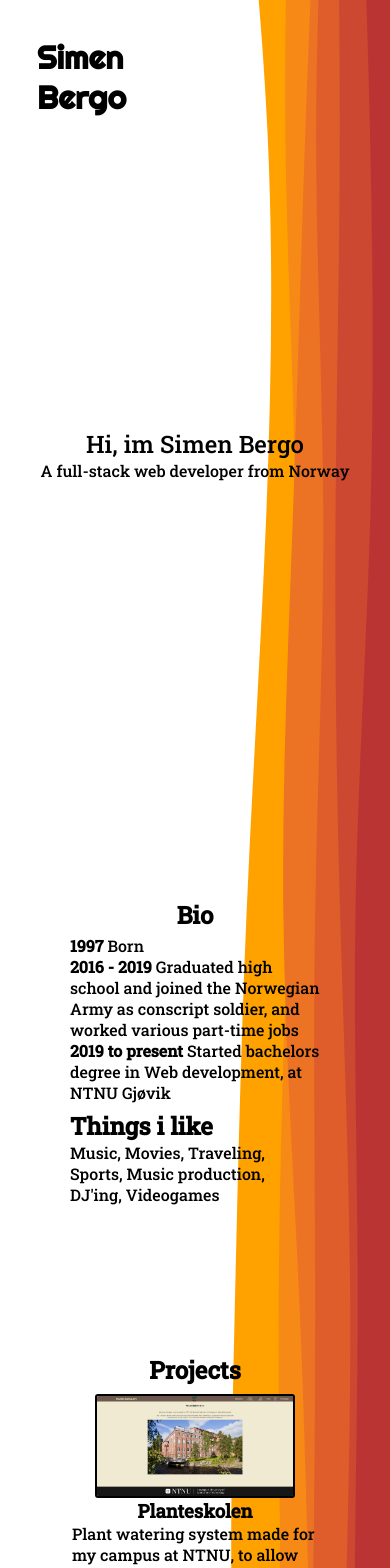
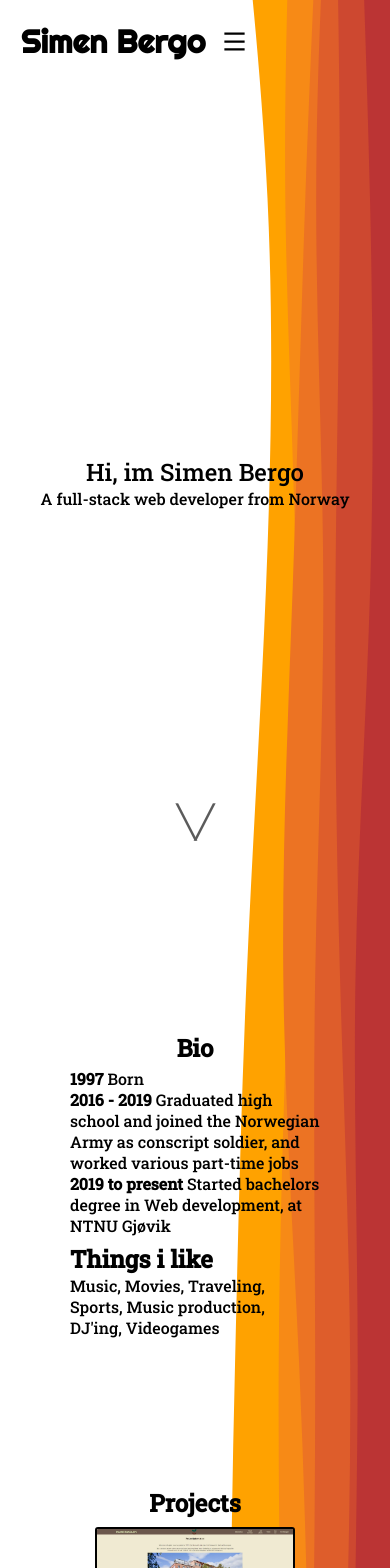
Before and after one commit to SimenBergo/Portfolio, a React (Create React App) app: page / in a window 390 px wide. Shown: the top 1568 px of the page. Built offline with nearby package versions, Linux system fonts and the light colour scheme.

Commit message:
responsive fixes

```diff
--- a/src/App.css
+++ b/src/App.css
@@ -26,8 +26,16 @@ a {
 }
 
 .gradient__bg {
-  width: 50%;
+  width: 75%;
+  z-index: 1;
   margin: 5px;
+  display: flex;
+  flex-flow: row nowrap;
+  align-items: center;
+  position: -webkit-sticky;
+	position: sticky;
+	top: 0;
+  scroll-behavior: smooth;
 }
 
 
--- a/src/App.js
+++ b/src/App.js
@@ -11,6 +11,7 @@ const App = () => {
           <Navbar />
         </div>
         <Intro />
+        <div id="scroll-indicator"></div>
         <Bio />
         <Projects />
         <Footer />
--- a/src/components/Footer/footer.jsx
+++ b/src/components/Footer/footer.jsx
@@ -1,15 +1,14 @@
 import React from 'react';
 import './footer.css';
 import { SocialIcon } from 'react-social-icons';
-import AOS from 'aos';
-import 'aos/dist/aos.css';
+
 
 const Footer = () => {
 
-  AOS.init();
+
 
   return (
-  <footer data-aos="fade-up" data-aos-duration="1000">
+  <footer>
       <p>My links: </p>
       <a href="https://github.com/SimenBergo"><SocialIcon url="https://github.com/SimenBergo" fgColor="#2CC4FE" bgColor="#000000"/></a>
       <a href="https://www.linkedin.com/in/simen-toker%C3%B8d-bergo-301491227/"><SocialIcon url="https://www.linkedin.com/in/simen-toker%C3%B8d-bergo-301491227/" fgColor="#2CC4FE" bgColor="#000000"/></a>
--- a/src/components/Intro/intro.css
+++ b/src/components/Intro/intro.css
@@ -2,18 +2,55 @@
     display: flex;
     flex-flow: column nowrap;
     justify-content: center;
+
     align-items: center;
     font-family: 'Roboto Slab', serif;
-    height: 1000px;
+    height: 750px;
 }
 
 #intro h2 {
     font-weight: normal;
 }
 
-@media screen and (max-width: 550px) {
+@media screen and (max-width: 830px) {
     #intro {
-        height: 600px;
+        height: 700px;
     }
 
 }
+
+@media screen and (max-width: 550px) {
+    #intro {
+        height: 800px;
+    }
+
+}
+
+#scroll-indicator {
+    height: 5px;
+    position: relative;
+    width: 100%;
+  }
+
+#scroll-indicator::before {
+    animation: bounce 1s ease infinite;
+    bottom: 2rem;
+    color: #333;
+    content: '╲╱';
+    font-size: 2rem;
+    height: 4rem;
+    left: 50%;
+    letter-spacing: -1px;
+    line-height: 4rem;
+    margin-left: -3rem;
+    opacity: 0.8;
+    position: absolute;
+    text-align: center;
+    width: 6rem;
+  }
+
+  @keyframes bounce {
+    50% {
+      transform: translateY(-7%);
+    }
+  }
--- a/src/components/Intro/intro.jsx
+++ b/src/components/Intro/intro.jsx
@@ -5,7 +5,7 @@ import 'aos/dist/aos.css';
 
 function Intro() {
 
-    AOS.init({ duration: 3000});
+    AOS.init({ duration: 3000, delay: 20 });
 
   return (
     <div id="intro" data-aos="fade-right">
--- a/src/components/Navbar/navbar.css
+++ b/src/components/Navbar/navbar.css
@@ -31,7 +31,7 @@
 .stb__navbar-links_container p:hover {
     transform: scale(1.1);
     transition-duration: 0.2s;
-    color: white;
+    color: #BA3434;
 }
 
 .stb__navbar-sign {
@@ -77,7 +77,7 @@ h1 {
     align-items: flex-end;
     flex-direction: column;
     text-align: end;
-    background-color: white;
+    background-color: lightgrey;
     padding: 2rem;
     position: absolute;
     top: 40px;
@@ -92,26 +92,26 @@ h1 {
     margin: 1rem 0;
 }
 
-@media screen and (max-width: 1050px) {
+@media screen and (max-width: 700px) {
     .stb__navbar-links_container {
         display: none;
     }
 
     .stb__navbar-menu {
         display: flex;
-        color: white;
+        color: black;
     }
-}
 
-@media screen and (max-width: 700px) {
     .stb__navbar {
         padding: 2rem 4rem;
     }
+
+
 }
 
 @media screen and (max-width: 550px) {
     .stb__navbar {
-        padding: 2rem;
+        padding: 1rem;
     }
     .stb__navbar-menu_container {
         top: 20px;
--- a/src/components/Navbar/navbar.jsx
+++ b/src/components/Navbar/navbar.jsx
@@ -1,12 +1,13 @@
 
 import React, { useState } from 'react';
-import { RiMenu3Line, RiCloseLine } from 'react-icons/ri';
+import { RiMenuLine, RiCloseLine } from 'react-icons/ri';
 import './navbar.css';
 
 const Menu = () => (
   <>
+    <p><a href="#bio">Bio</a></p>
     <p><a href="#projects">Projects</a></p>
-    <p><a href="#stb">Bio</a></p>
+    <p><a href="https://drive.google.com/file/d/1nn_N17sIzqVyg6mABYbUhA4nYML7dHl1/view?usp=sharing" target="_blank">Resume</a></p>
   </>
 )
 
@@ -19,14 +20,13 @@ const Navbar = () => {
           <h1><a href="#home">Simen Bergo</a></h1>
         </div>
         <div className="stb__navbar-links_container">
-          {/*<Menu />*/}
-          {/*<p><a href="#hobbies">Hobbies</a></p>*/}
+          <Menu />
         </div>
       </div>
       <div className='stb__navbar-menu'>
         {toggleMenu
-          ? <RiCloseLine color="fff" size={27} onClick={() => setToggleMenu(false)} />
-          : <RiMenu3Line color="fff" size={27} onClick={() => setToggleMenu(true)} />}
+          ? <RiCloseLine color="000000" size={27} onClick={() => setToggleMenu(false)} />
+          : <RiMenuLine color="000000" size={27} onClick={() => setToggleMenu(true)} />}
           {toggleMenu && (
             <div className='stb__navbar-menu_container scale-up-center'>
               <div className="gpt3__navbar-menu_container-links">
```
Also changed, not shown: 1 other file (tests, documents, lock files or other folders).
